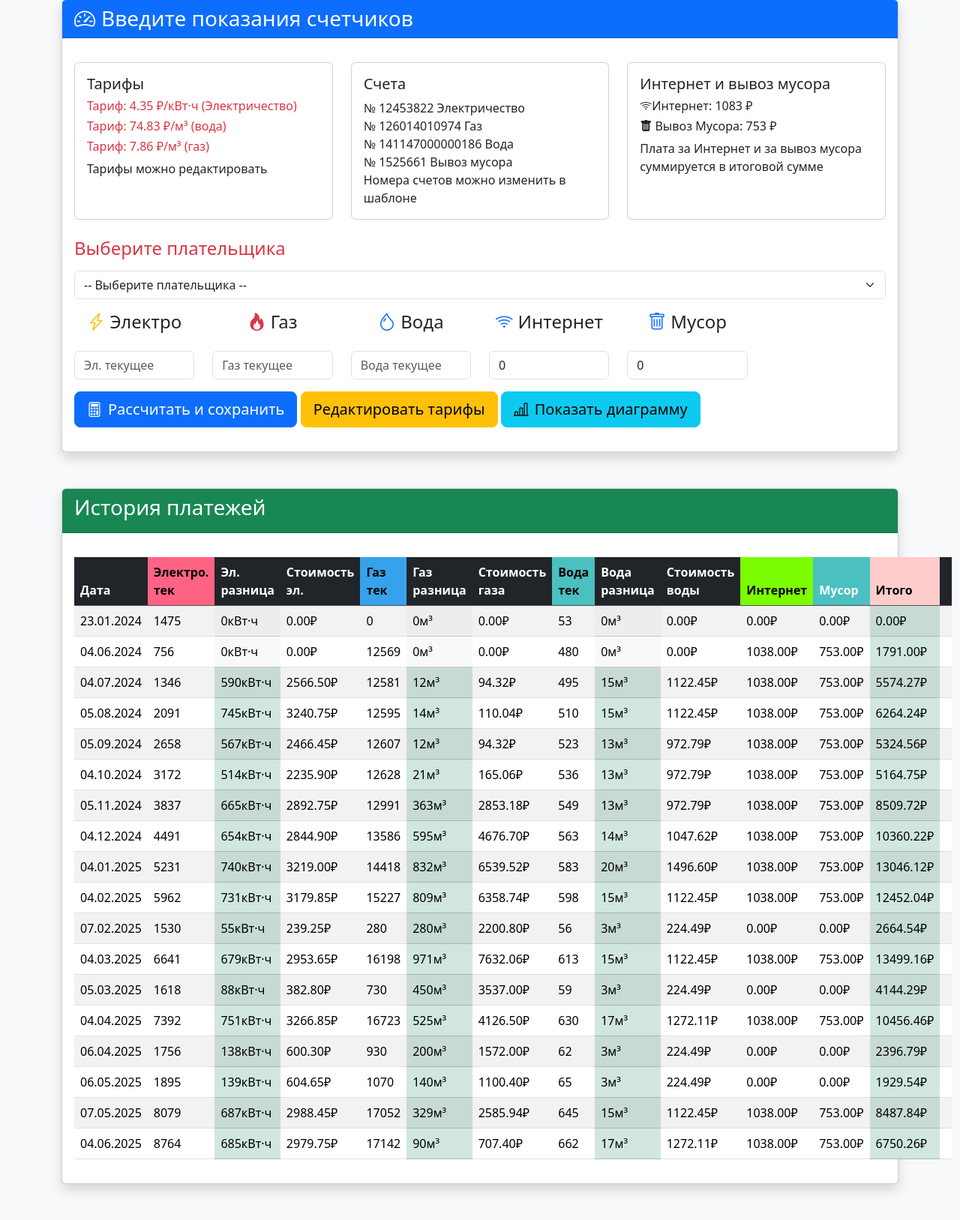
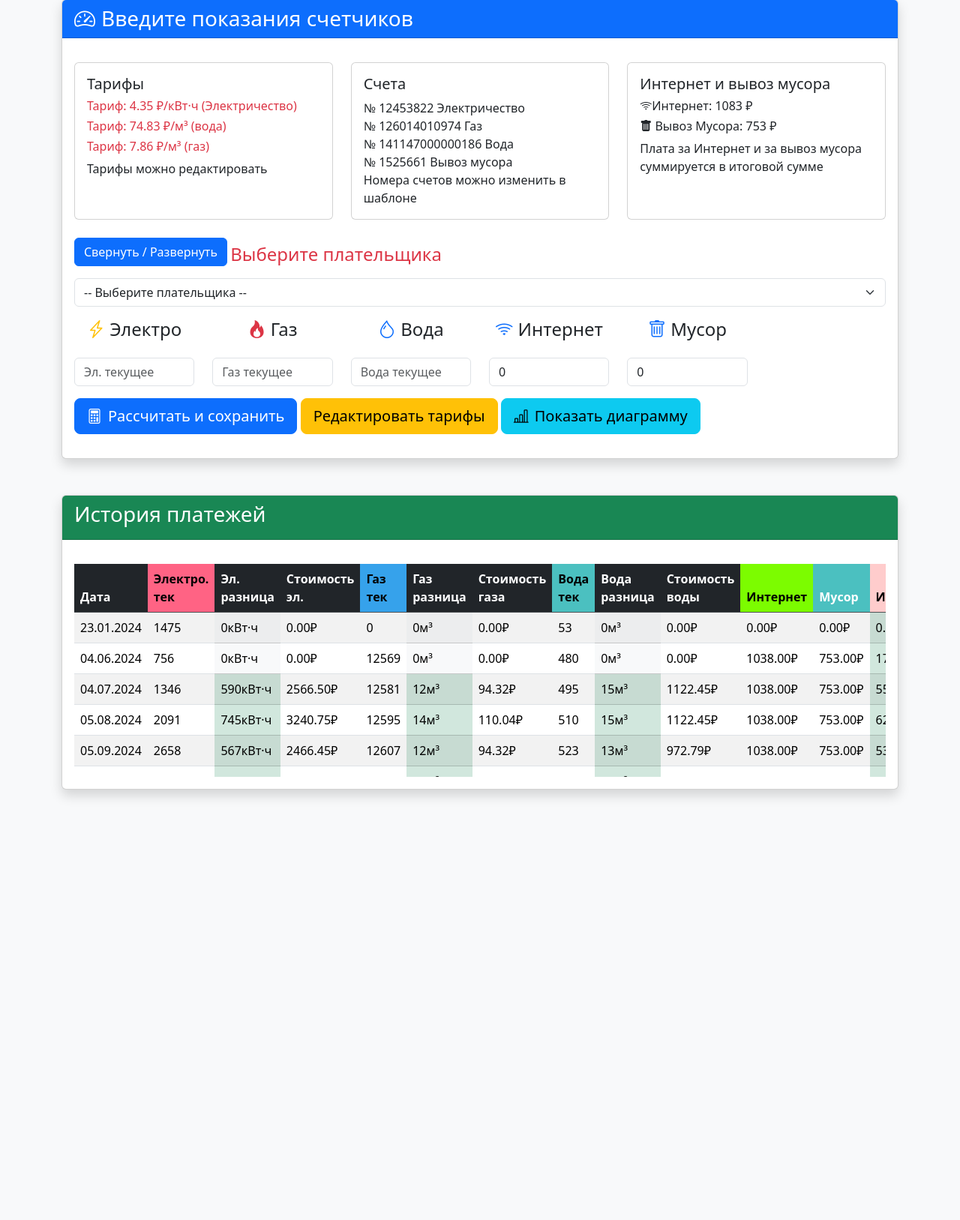
Before and after one commit to runo4938/ProjDjango, a Django app: page / in a window 1280 px wide. Shown: the part 49-1676 px from the top of the page at 75% size. After the commit the page ends 1113 px from the top, so only its background shows below. Run offline with Django 5.2, Linux system fonts and the light colour scheme; data comes from the database, SQL or seed files in the repository; both versions use the stored data as it was after the commit; some libraries are stand-ins or nearby versions.

Commit message:
04062025_1

```diff
--- a/utility_payments/payments/templates/payments/_records_table.html
+++ b/utility_payments/payments/templates/payments/_records_table.html
@@ -1,3 +1,4 @@
+<div class="table-container">
     <table class="table" id="records-table">
         <table class="table table-striped">
             <thead class="table-dark">
@@ -49,3 +50,4 @@
                 {% endif %}
             </tbody>
         </table>
+    </div>
--- a/utility_payments/payments/templates/payments/base.html
+++ b/utility_payments/payments/templates/payments/base.html
@@ -20,6 +20,22 @@
         <link rel="stylesheet"
               href="https://cdn.jsdelivr.net/npm/bootstrap-icons@1.10.0/font/bootstrap-icons.css">
         <style>
+            .table-container {
+                max-height: 300px;
+                /* Фиксированная высота контейнера */
+                overflow-y: auto;
+                /* Включаем прокрутку */
+            }
+
+            table thead th {
+                position: sticky;
+                top: 0;
+                background: white;
+                /* Чтобы текст не просвечивал */
+                z-index: 10;
+                /* Чтобы шапка была над содержимым */
+            }
+
             .reading-section {
                 background-color: #f8f9fa;
                 border-radius: 10px;
--- a/utility_payments/payments/templates/payments/payment_form.html
+++ b/utility_payments/payments/templates/payments/payment_form.html
@@ -14,7 +14,7 @@
                             <form method="post">
                                 {% csrf_token %}
                                 <input type="hidden" name="payer" value="{{ selected_payer_id }}">
-                                <div class="row">
+                                <div class="row collapse show" id="collapseRow">
                                     <div class="col-md-4 mb-4 mt-3">
                                         <div class="card h-100">
                                             <div class="card-body">
@@ -58,6 +58,12 @@
                                         </div>
                                     </div>
                                 </div>
+                                <button class="btn btn-primary mb-3"
+                                        type="button"
+                                        data-bs-toggle="collapse"
+                                        data-bs-target="#collapseRow"
+                                        aria-expanded="true"
+                                        aria-controls="collapseRow">Свернуть / Развернуть</button>
                                 <label for="payer" class="form-label">
                                     <h4 class="bi text-danger">Выберите плательщика</h4>
                                 </label>
```
Also changed, not shown: utility_payments/db.sqlite3. Lines whose indentation alone changed are shown as unchanged.
